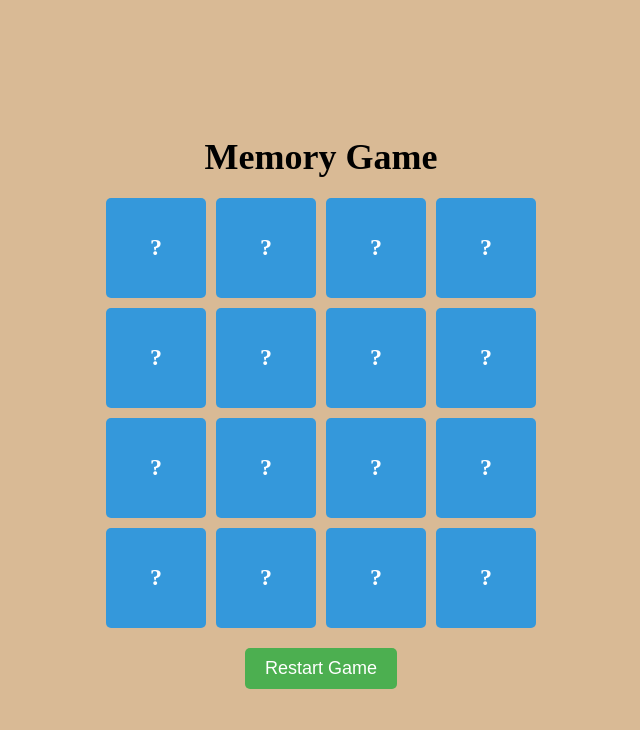
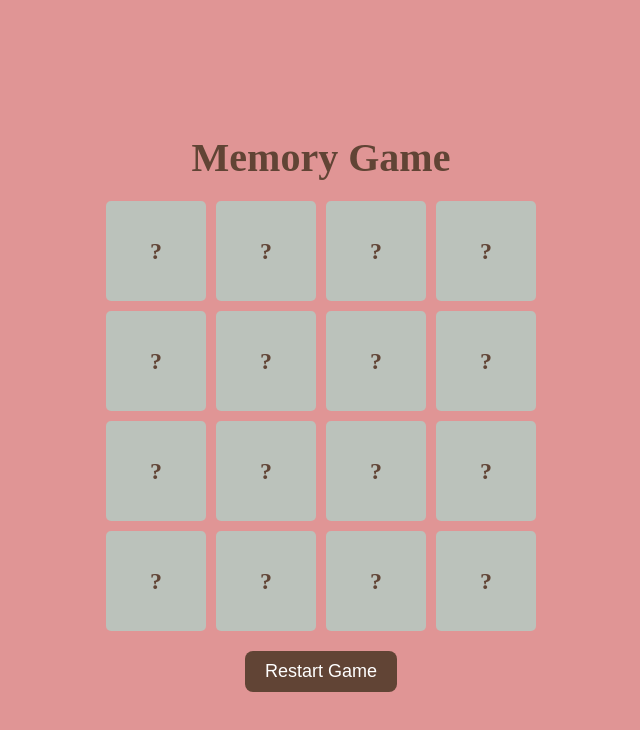
Before and after one commit to Demira11/Memory-Card-Game, a plain HTML site: page index.html in a window 1280 px wide. Both pictures are taken after a click on the button "Restart Game". Shown: the whole page, without its empty margins (319-959 px from the left). Drawn offline with Linux system fonts and the light colour scheme.

Commit message:
Changed colors

```diff
--- a/index.html
+++ b/index.html
@@ -5,13 +5,12 @@
     <meta name="viewport" content="width=device-width, initial-scale=1.0">
     <script src="src/script.js" defer></script>
     <link rel="stylesheet" href="src/style.css">
-    <title>Memory Game</title>
+    <title>Front End Game</title>
 </head>
 <body>
   <h1 class="title">Memory Game</h1>
         <div class="memory-game" id="memory-game"></div>
-        <button class="restart-button">Restart Game</button>
-
+        <button class="restart-button" onclick="restartGame()">Restart Game</button>
 
 
 
--- a/src/script.js
+++ b/src/script.js
@@ -1,9 +1,9 @@
-const animals = ['🐿️', '🐪', '🐈', '🐙', '🐝', '🦊', '🐸', '🐼'];
-const gameGrid = [...animals, ...animals].sort(() => 0.5 - Math.random());
+const animals = ['🐿️', '🐪', '🐈', '🐙', '🐝', '🦊', '🐸', '🦍'];
+const gameGrid = animals.concat(animals).sort(() => 0.5 - Math.random());
 let firstCard = null;
 let secondCard = null;
+
 const memoryGame = document.getElementById('memory-game');
-const restartButton = document.querySelector('.restart-button');
 
 function createCard(animal, index) {
     const card = document.createElement('div');
@@ -11,10 +11,15 @@ function createCard(animal, index) {
     card.dataset.animal = animal;
     card.dataset.index = index;
 
-    card.innerHTML = `
-        <div class="front-face">?</div>
-        <div class="back-face">${animal}</div>
-    `;
+    const frontFace = document.createElement('div');
+    frontFace.classList.add('front-face');
+    frontFace.textContent = '?';
+    card.appendChild(frontFace);
+
+    const backFace = document.createElement('div');
+    backFace.classList.add('back-face');
+    backFace.textContent = animal;
+    card.appendChild(backFace);
 
     card.addEventListener('click', flipCard);
     return card;
@@ -22,6 +27,7 @@ function createCard(animal, index) {
 
 function flipCard() {
     if (this === firstCard) return;
+
     this.classList.add('flipped');
 
     if (!firstCard) {
@@ -41,31 +47,32 @@ function checkForMatch() {
 function disableCards() {
     firstCard.removeEventListener('click', flipCard);
     secondCard.removeEventListener('click', flipCard);
-    resetCards();
+    resetBoard();
 }
 
 function unflipCards() {
     setTimeout(() => {
         firstCard.classList.remove('flipped');
         secondCard.classList.remove('flipped');
-        resetCards();
-    }, 1000);
+        resetBoard();
+    }, 1000); // Delay set to 1000 milliseconds (1 second)
 }
 
-function resetCards() {
-    firstCard = null;
-    secondCard = null;
+function resetBoard() {
+    [firstCard, secondCard] = [null, null];
 }
 
 function restartGame() {
-    // Logic to reset the game (if needed)
-    // ...
+    gameGrid.sort(() => 0.5 - Math.random());
+    memoryGame.innerHTML = '';
+    initGame();
 }
 
-restartButton.addEventListener('click', restartGame);
+function initGame() {
+    gameGrid.forEach((animal, index) => {
+        const card = createCard(animal, index);
+        memoryGame.appendChild(card);
+    });
+}
 
-// Initialize the game grid
-gameGrid.forEach((animal, index) => {
-    const card = createCard(animal, index);
-    memoryGame.appendChild(card);
-});
+initGame();
--- a/src/style.css
+++ b/src/style.css
@@ -6,7 +6,7 @@ body {
     justify-content: center;
     height: 100vh;
     margin: 0;
-    background-color: #D9BA95;
+    background-color: rgb(224, 149, 149);
 }
 
 
@@ -25,8 +25,8 @@ body {
     font-size: 24px;
     font-weight: bold;
     cursor: pointer;
-    background-color: #3498db;
-    color: white;
+    background-color: rgb(187, 194, 187);
+    color: #614435;
     border-radius: 5px;
     perspective: 1000px;
     transform-style: preserve-3d;
@@ -51,23 +51,25 @@ body {
 
 .title {
     text-align: center;
-    font-size: 36px;
+    font-size: 40px;
     margin-bottom: 20px;
+    color: #614435;
 }
 
 .restart-button {
     display: block;
     margin-top: 20px;
-    background-color: #4caf50;
+    background-color: #614435;
     color: white;
     border: none;
     padding: 10px 20px;
     font-size: 18px;
     cursor: pointer;
-    border-radius: 5px;
+    border-radius: 8px;
     transition: background-color 0.3s;
 }
 
 .restart-button:hover {
-    background-color: #3210e1;
+    background-color: white;
+    color: #614435;
 }
```
